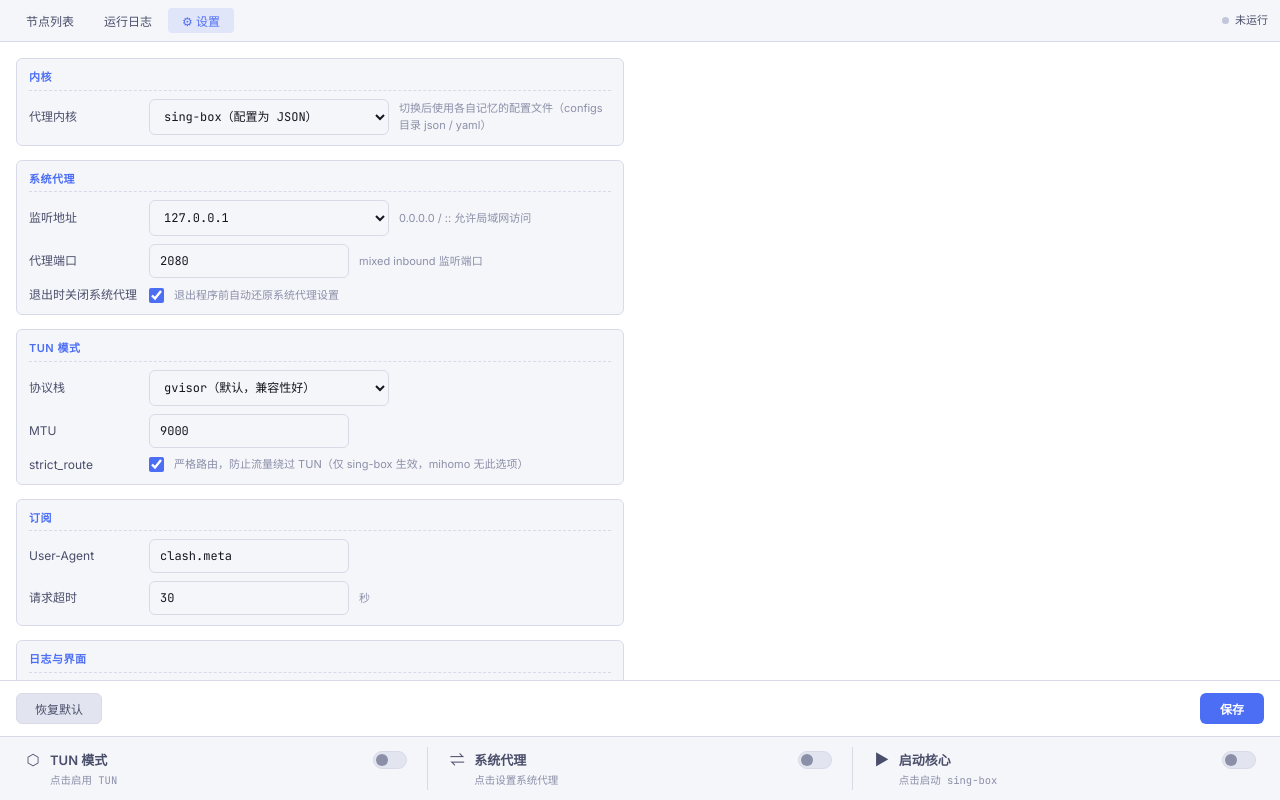
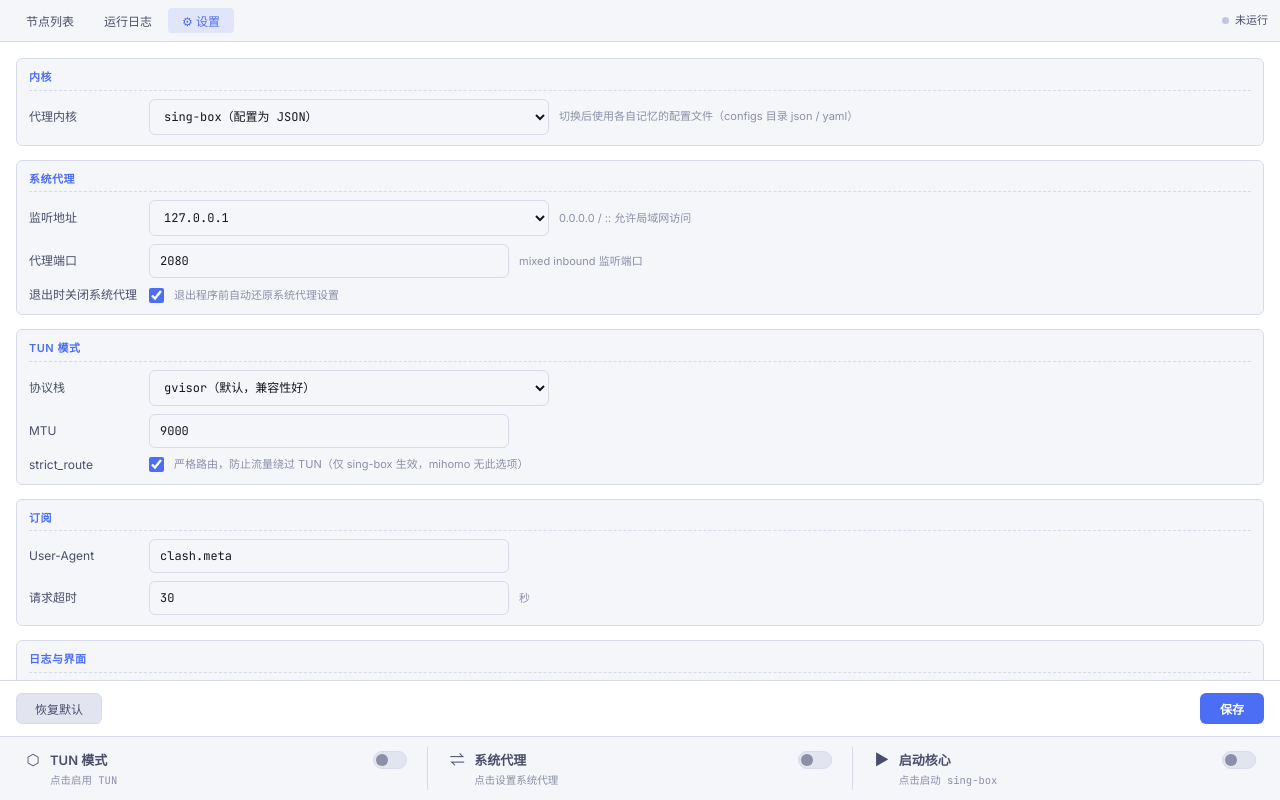
Before and after one commit to 163jm/gui, a React (Vite) app in the folder frontend/: page / in a window 1280 px wide. Both pictures are taken after a click on the button "⚙ 设置". Built offline with nearby package versions, Linux system fonts and the light colour scheme.

Commit message:
Update SettingsPanel.css

```diff
--- a/frontend/src/components/SettingsPanel.css
+++ b/frontend/src/components/SettingsPanel.css
@@ -14,7 +14,25 @@
   flex-direction: column;
   gap: 14px;
   padding: 16px;
-  max-width: 640px;
+}
+
+.settings-panel-body .settings-row {
+  flex-wrap: wrap;
+}
+
+.settings-panel-body .settings-input {
+  flex: 1;
+  min-width: 200px;
+  max-width: 360px;
+}
+
+.settings-panel-body select.settings-input {
+  max-width: 400px;
+}
+
+.settings-panel-body .settings-hint {
+  flex: 1;
+  min-width: 160px;
 }
 
 .settings-panel-footer {
```
